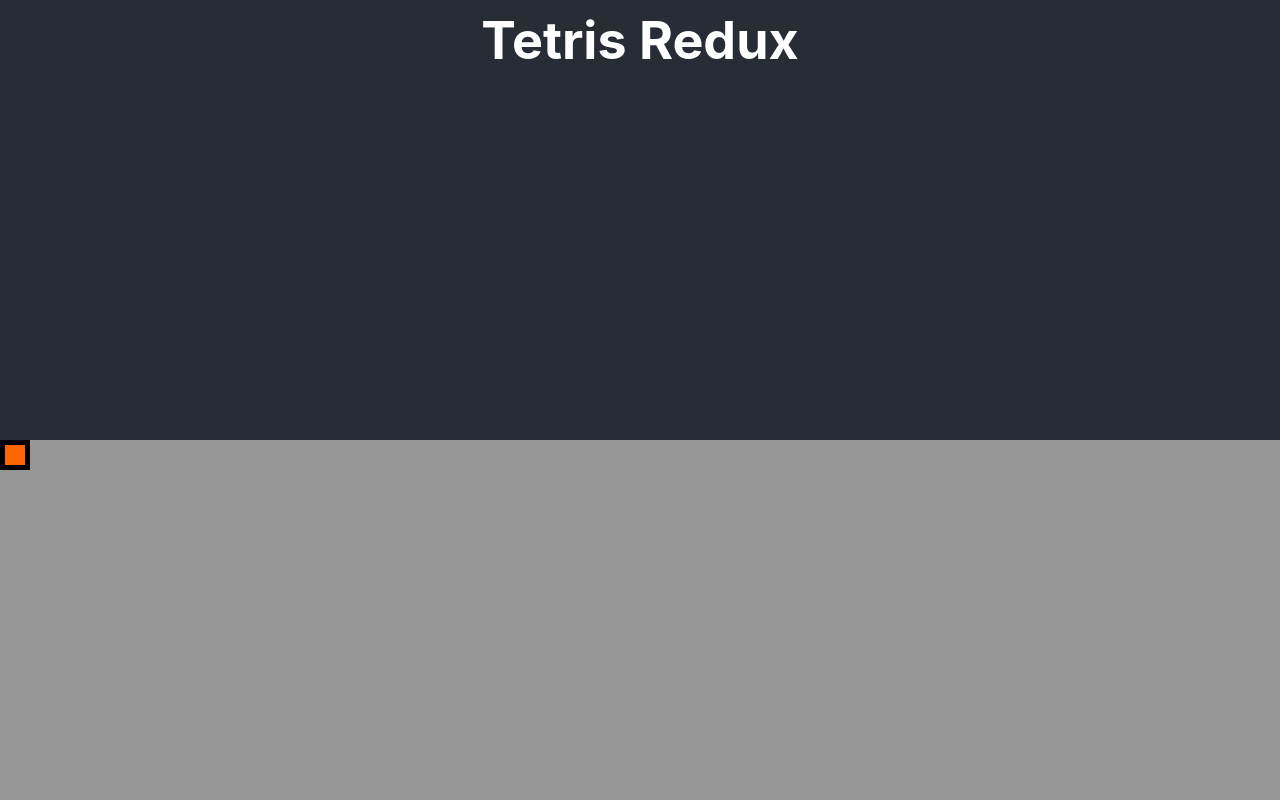
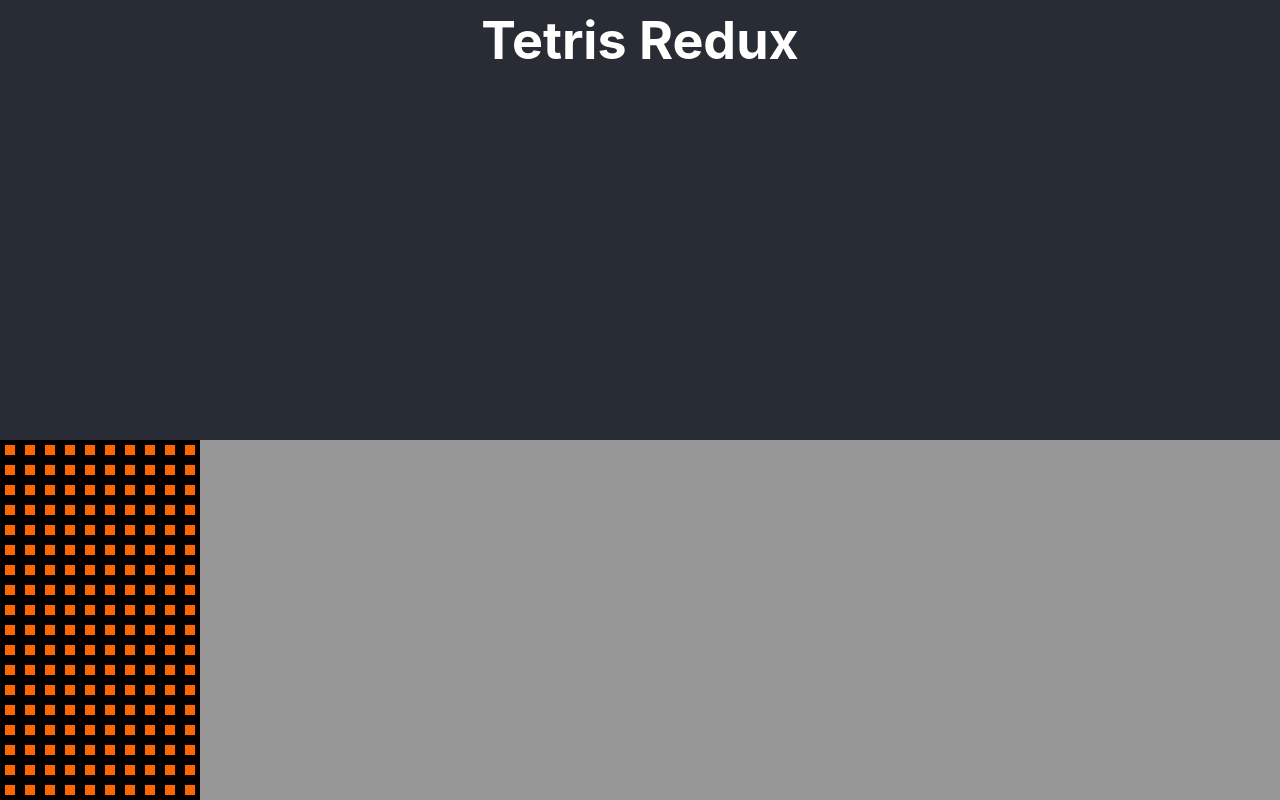
Before and after one commit to reikamoon/react-redux-tetris, a React (Create React App) app: page / in a window 1280 px wide. Shown: the part 360-1160 px from the top of the page. Before the commit the page ends 830 px from the top, so only its background shows below. Built offline with nearby package versions, Linux system fonts and the light colour scheme.

Commit message:
added grid board

```diff
--- a/src/App.js
+++ b/src/App.js
@@ -1,6 +1,6 @@
 import React from 'react';
 import './App.css';
-import GridSquare from './components/GridSquare';
+import GridBoard from './components/GridBoard'
 
 function App() {
   return (
@@ -8,7 +8,7 @@ function App() {
       <header className="App-header">
         <h1 className="App-title">Tetris Redux</h1>
       </header>
-      <GridSquare color="1" />
+      <GridBoard />
     </div>
   );
 }
--- /dev/null
+++ b/src/components/GridBoard.js
@@ -0,0 +1,25 @@
+import React from 'react'
+import GridSquare from './GridSquare'
+
+// Represents a 10 x 18 grid of grid squares
+
+export default function GridBoard(props) {
+
+  // generates an array of 18 rows, each containing 10 GridSquares.
+
+    const grid = []
+    for (let row = 0; row < 18; row ++) {
+        grid.push([])
+        for (let col = 0; col < 10; col ++) {
+            grid[row].push(<GridSquare key={`${col}${row}`} color="1" />)
+        }
+    }
+
+  // The components generated in makeGrid are rendered in div.grid-board
+
+    return (
+        <div className='grid-board'>
+            {grid}
+        </div>
+    )
+}
--- a/src/index.css
+++ b/src/index.css
@@ -1,3 +1,6 @@
+* {
+  box-sizing: border-box;
+}
 
 body {
   margin: 0;
@@ -86,3 +89,10 @@ code {
   border-right-color: var(--border-right-color);
   border-bottom-color: var(--border-bottom-color);
 }
+
+.grid-board {
+  display: grid;
+  grid-template-columns: repeat(var(--cols), var(--tile-size));
+  grid-gap: 0;
+  align-self: flex-start;
+}
```
